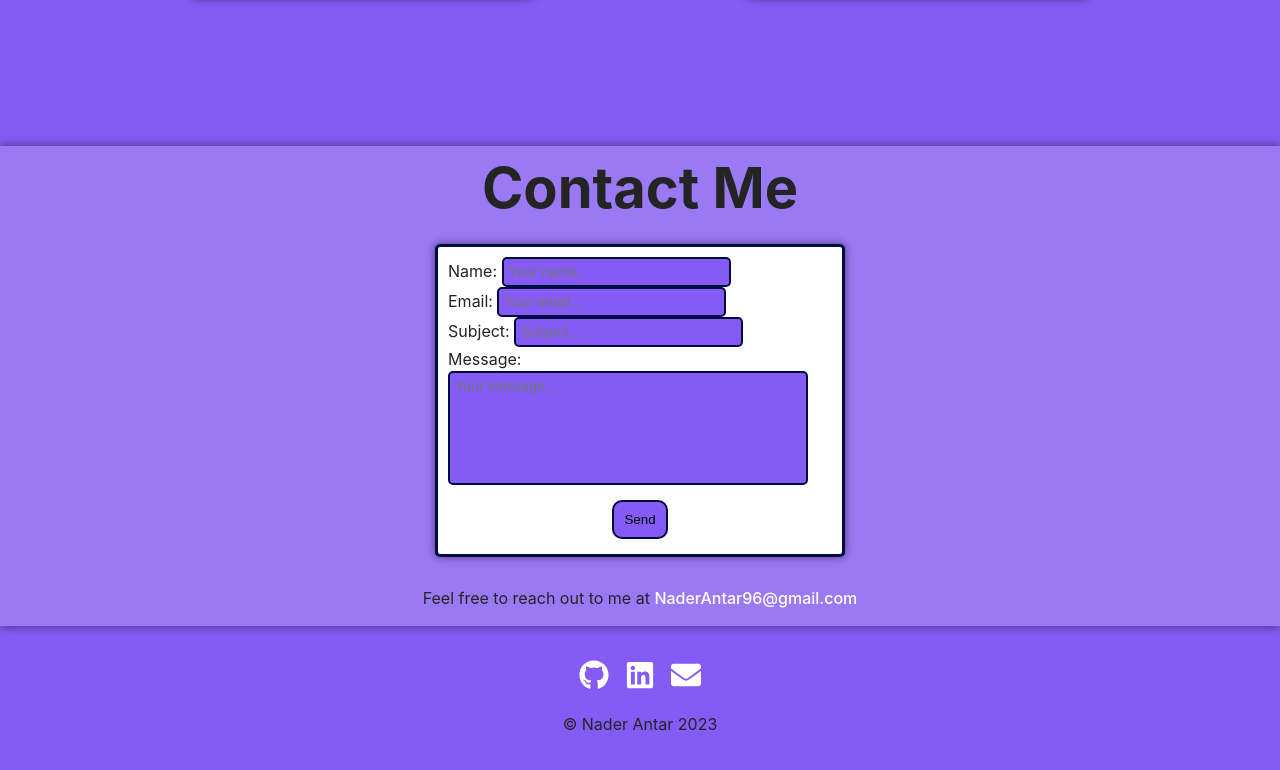
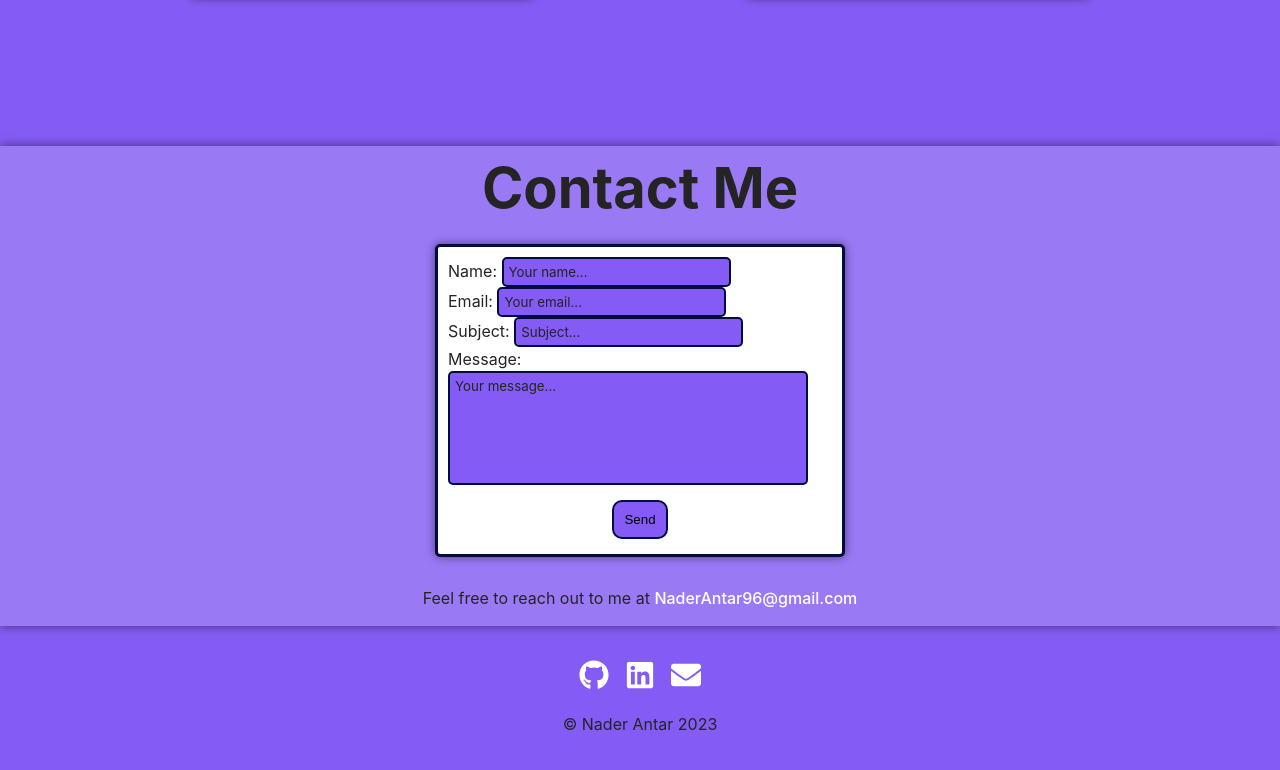
Before and after one commit to nadocodes/nader-antar, a React (Vite) app: page / in a window 1280 px wide. Shown: the part 2131-2901 px from the top of the page. Built offline with nearby package versions, Linux system fonts and the light colour scheme.

Commit message:
testing placeholder colors

```diff
--- a/src/components/Contact/Contact.css
+++ b/src/components/Contact/Contact.css
@@ -47,6 +47,11 @@
     padding: 5px;
 }
 
+.contactInput::placeholder {
+    color: var(--text-color);
+    opacity: 1; /* Firefox */
+  }
+
 #message {
     width: 90%;
     height: 100px;
```
